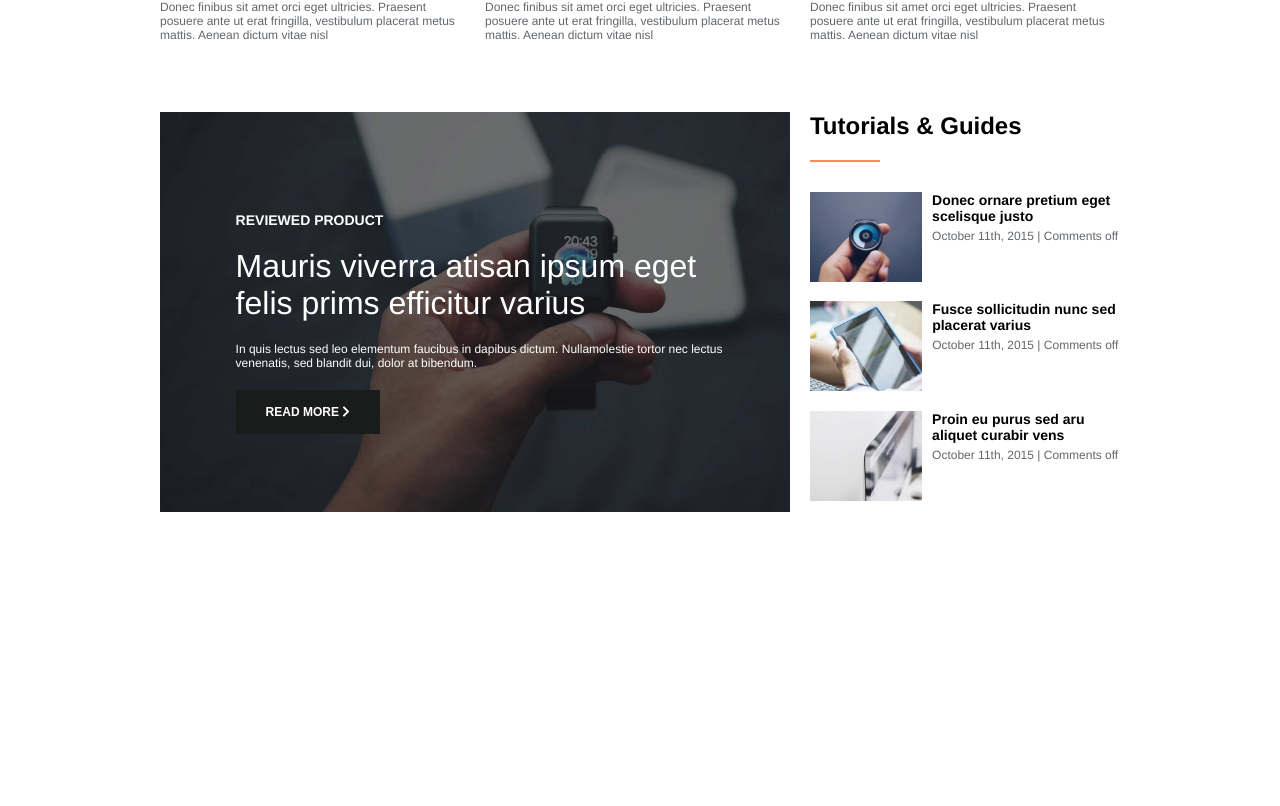
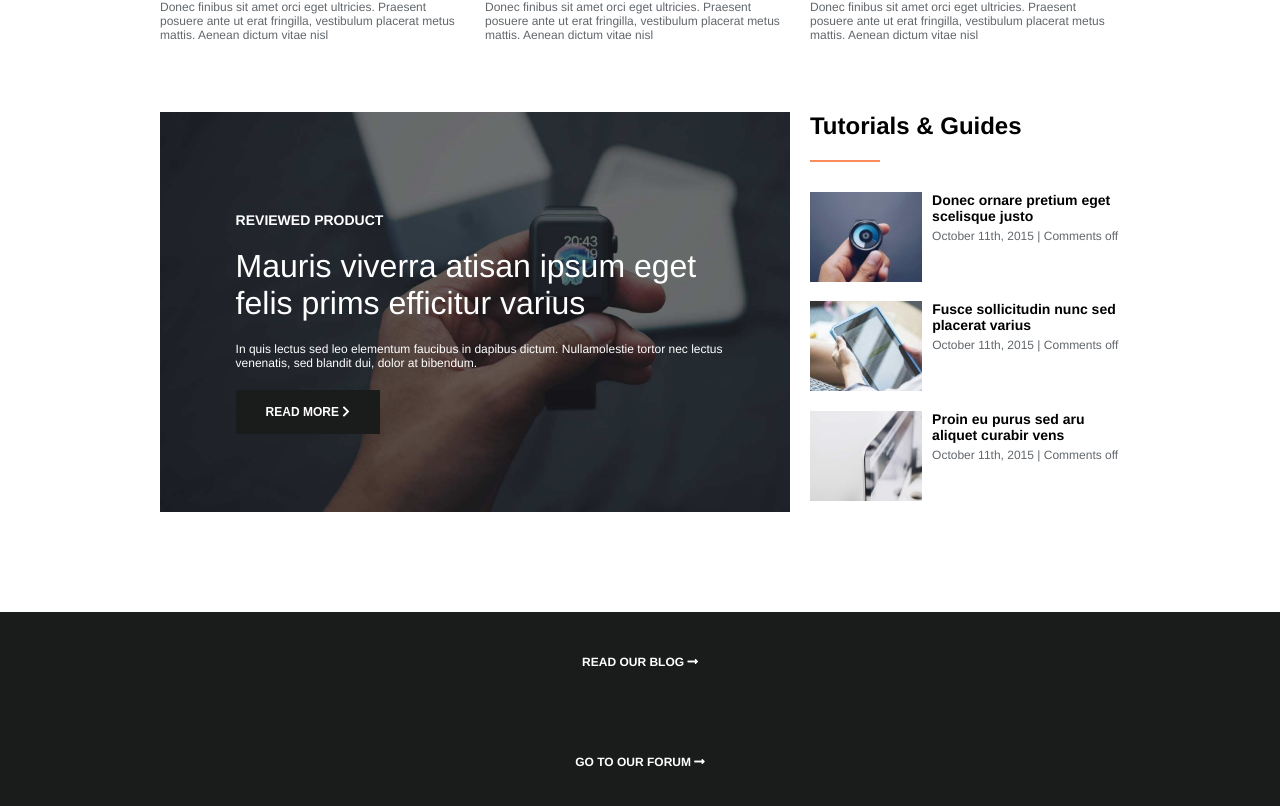
Before and after one commit to marianomarchionna/proj-html-vuejs, a Vue app: page / in a window 1280 px wide. Shown: the part 2398-3204 px from the top of the page. Before the commit the page ends 3010 px from the top, so only its background shows below. Built offline with nearby package versions, Linux system fonts and the light colour scheme.

Commit message:
Section black stripe

```diff
--- a/src/components/Main.vue
+++ b/src/components/Main.vue
@@ -117,6 +117,14 @@
         </div>
       </div>
     </section>
+    <!-- sezione black stripe -->
+    <section class="black-stripe">
+      <p>READ OUR BLOG <i class="fas fa-long-arrow-alt-right"></i></p>
+    </section>
+    <!-- sezione black stripe -->
+    <section class="black-stripe">
+      <p>GO TO OUR FORUM <i class="fas fa-long-arrow-alt-right"></i></p>
+    </section>
   </main>
 </template>
 
@@ -202,9 +210,6 @@ main {
     font-size: $small;
     padding-bottom: 20px;
   }
-  button {
-    background-color: $shark;
-  }
   .line {
     background-color: $salmon;
     height: 2px;
@@ -286,6 +291,9 @@ main {
       top: 45%;
       color: $white;
     }
+    button {
+      background-color: $shark;
+    }
   }
   //section article
   .article {
@@ -310,6 +318,9 @@ main {
         padding-left: 12%;
         top: 25%;
         color: $white;
+      }
+      button {
+        background-color: $shark;
       }
     }
     .tutorial-right {
@@ -336,5 +347,18 @@ main {
       }
     }
   }
+  //sezione black stripe
+  .black-stripe {
+    width: 100%;
+    height: 100px;
+    background-color: $shark;
+    color: $white;
+    display: flex;
+    justify-content: center;
+    align-items: center;
+    font-weight: $bold;
+    font-size: $small;
+    cursor: pointer;
+  }
 }
 </style>
```
